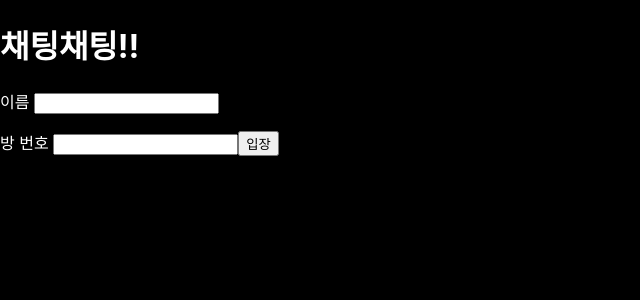
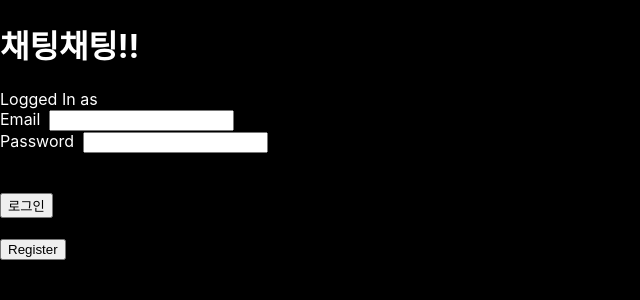
Before and after one commit to centraldogma99/helloreact, a React (Create React App) app: page / in a window 1280 px wide. Shown: the top 300 px of the page, without its empty margins (0-640 px from the left). Built offline with nearby package versions, Linux system fonts and the light colour scheme.

Commit message:
auth: cookie 및 localStorage성공, 채팅에 반영 x

```diff
--- a/package.json
+++ b/package.json
@@ -11,10 +11,13 @@
     "@types/react": "^17.0.24",
     "@types/react-dom": "^17.0.9",
     "axios": "^0.23.0",
+    "js-cookie": "^3.0.1",
     "lodash": "^4.17.21",
     "react": "^17.0.2",
     "react-dom": "^17.0.2",
     "react-infinite-scroll-component": "^6.1.0",
+    "react-router": "^5.2.1",
+    "react-router-dom": "^5.3.0",
     "react-scripts": "^4.0.3",
     "socket.io-client": "^4.2.0",
     "typescript": "^4.4.3",
@@ -45,7 +48,9 @@
     ]
   },
   "devDependencies": {
+    "@types/js-cookie": "^3.0.0",
     "@types/lodash": "^4.14.175",
+    "@types/react-router-dom": "^5.3.1",
     "@typescript-eslint/eslint-plugin": "^4.32.0",
     "@typescript-eslint/parser": "^4.32.0",
     "eslint": "^7.32.0",
--- a/src/App.tsx
+++ b/src/App.tsx
@@ -4,6 +4,8 @@ import "./App.css";
 // import { TodoList } from "./todolist/Todolist";
 import { Chatting } from "./chatting/Chatting"
 import { EnterChat } from "./chatting/EnterChat";
+import { Router, Route, Link } from "react-router-dom";
+import LoginForm from "./login/LoginForm";
 
 
 function App() {
@@ -12,7 +14,8 @@ function App() {
   return (
     <div className="App">
       <h1>채팅채팅!!</h1>
-      <EnterChat />
+      Logged In as <b>{localStorage.getItem('user')}</b>
+      <LoginForm />
     </div>
   );
 }
--- a/src/login/LoginForm.tsx
+++ b/src/login/LoginForm.tsx
@@ -1,13 +1,45 @@
-import React, { useState } from "react";
+/*
+  login/register를 할 수 있는 폼
+  로그인 성공시 채팅 로드
+*/
+
+import React, { useState, useRef } from "react";
 import axios from "axios";
+import {
+  BrowserRouter as Router,
+  Switch,
+  Route,
+  Link
+} from "react-router-dom";
+import { EnterChat } from "../chatting/EnterChat";
+import Cookies from 'js-cookie';
+import { useEffect } from "react";
+
+type loginInfo = {
+  name: string,
+  email: string,
+  password: string
+}
 
 const LoginForm = () => {
+  const [name, setName] = useState<string>("");
   const [email, setEmail] = useState<string>("");
   const [password, setPassword] = useState<string>("");
+  const [isRegister, setIsRegister] = useState<boolean>(false);
+  const [isLoginSuccessful, setIsLoginSuccessful] = useState<boolean>(false);
+  const [statusText, setStatusText] = useState<string>("");
 
-  const validateEmail = (email: string) => {
-    if (!email.includes("@")) return false;
-    return true;
+  useEffect(() => {
+    console.log('useEffect()')
+    console.log(localStorage.getItem('user'));
+    console.log(Cookies.get('credential'))
+    if (localStorage.getItem('user') && Cookies.get('credential')) setIsLoginSuccessful(true);
+  }, [])
+
+  const validate = (loginInfo: loginInfo) => {
+    return !(!loginInfo.email.includes('@') || !loginInfo.email.includes('.') ||
+      loginInfo.name === "" ||
+      loginInfo.password.length < 8)
   }
 
   const handleChange = (setState: any) => {
@@ -16,7 +48,8 @@ const LoginForm = () => {
     }
   }
 
-  const handleClick = async () => {
+  const handleLoginClick = async (isRegister: boolean) => {
+    if (!isRegister) {
       const res = await axios.post("http://localhost:9000/users/login", {
         email: email,
         password: password
@@ -24,16 +57,53 @@ const LoginForm = () => {
         { withCredentials: true }
       );
       console.log(res);
+      if (res.status === 200) {
+        setIsLoginSuccessful(true);
+        localStorage.setItem('user', (res as any).data.email)
+        return;
+      }
+    } else {
+      console.log("registering")
+      if (validate({ name: name, email: email, password: password })) {
+        const res = await axios.post("http://localhost:9000/users/register", {
+          name: name,
+          email: email,
+          password: password
+        });
+        console.log(res);
+        setIsRegister(false);
+      } else {
+        setStatusText("입력값이 잘못되었습니다.");
+        setPassword("");
+        setName("");
+        setEmail("");
+      }
+    }
+  }
+
+  const handleRegisterClick = () => {
+    setIsRegister(true);
   }
 
   return (
+    <>
+      {(!isLoginSuccessful) &&
         <div id="loginForm">
+          {isRegister && <>
+            Name &nbsp;
+            <input type="text" name="name" value={name} onChange={handleChange(setName)} /><br />
+          </>}
           Email &nbsp;
-      <input type="text" name="email" onChange={handleChange(setEmail)} /><br />
+          <input type="text" name="email" value={email} onChange={handleChange(setEmail)} /><br />
           Password &nbsp;
-      <input type="text" name="password" onChange={handleChange(setPassword)} /><br /><br />
-      <input type="button" value="로그인" />
+          <input type="text" name="password" value={password} onChange={handleChange(setPassword)} /><br /><br />
+          {statusText} <br />
+          <input type="button" value={isRegister ? "등록" : "로그인"} onClick={() => { handleLoginClick(isRegister) }} /><br /><br />
+          {!isRegister && <input type="button" value="Register" onClick={() => { handleRegisterClick() }} />}
         </div>
+      }
+      {isLoginSuccessful && <EnterChat />}
+    </>
   )
 }
 
```
Also changed, not shown: 1 other file (tests, documents, lock files or other folders). Lines whose indentation alone changed are shown as unchanged.
